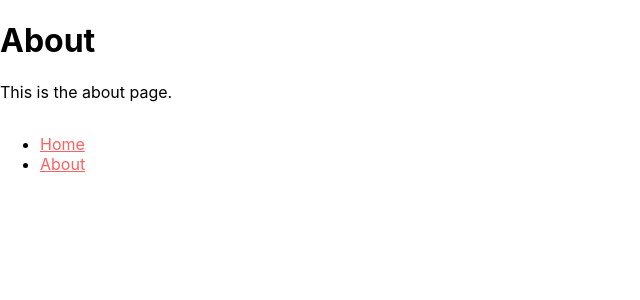
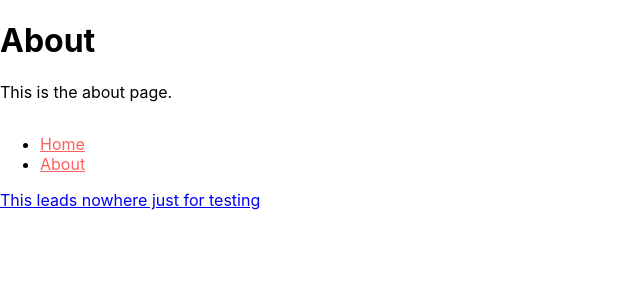
Before and after one commit to RossignolBrigand/OpenClassrooms_Projet_05, a React (Create React App) app in the folder kasa-immo/: page /about in a window 1280 px wide. Shown: the top 300 px of the page, without its empty margins (0-640 px from the left). Built offline with nearby package versions, Linux system fonts and the light colour scheme.

Commit message:
Testing routing

```diff
--- a/kasa-immo/src/pages/About.js
+++ b/kasa-immo/src/pages/About.js
@@ -7,6 +7,7 @@ function About() {
             <h1>About</h1>
             <p>This is the about page.</p>
             <Nav/>
+            <a href="./NotFound.js">This leads nowhere just for testing</a>
         </div>
     );
 }
--- a/kasa-immo/src/pages/Home.js
+++ b/kasa-immo/src/pages/Home.js
@@ -7,6 +7,7 @@ function Home () {
             <h1>Home</h1>
             <p>This is the home page</p>
             <Nav/>
+            <a href="./NotFound.js">This leads nowhere just for testing</a>
         </div>
     );
 }
--- a/kasa-immo/src/pages/NotFound.js
+++ b/kasa-immo/src/pages/NotFound.js
@@ -2,8 +2,11 @@ import React from 'react';
 
 function NotFound() {
     return(
-        <h1>404: Page not found</h1>
-    )
+        <div>
+            <h1>404: Page not found</h1>
+            <a href='/'>Back to Home</a>
+        </div>
+    );
 }
 
 export default NotFound;
```
